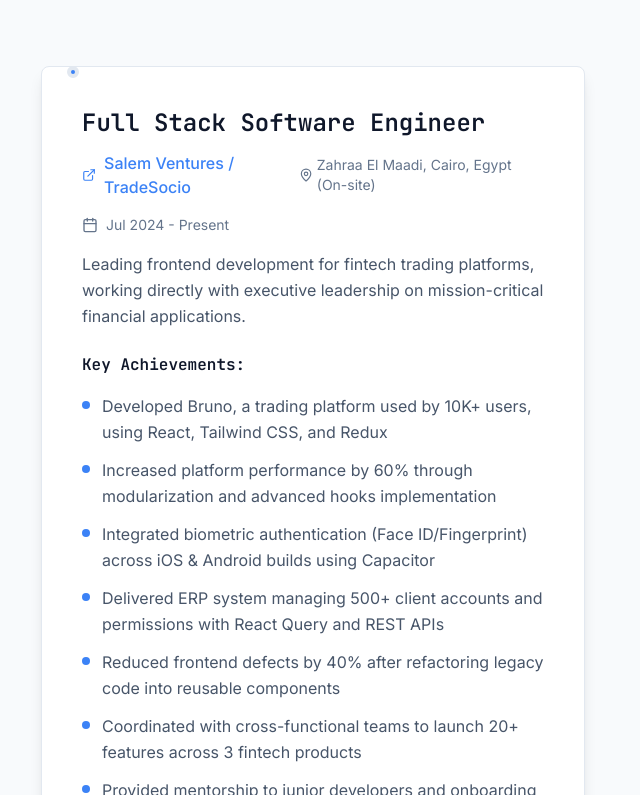
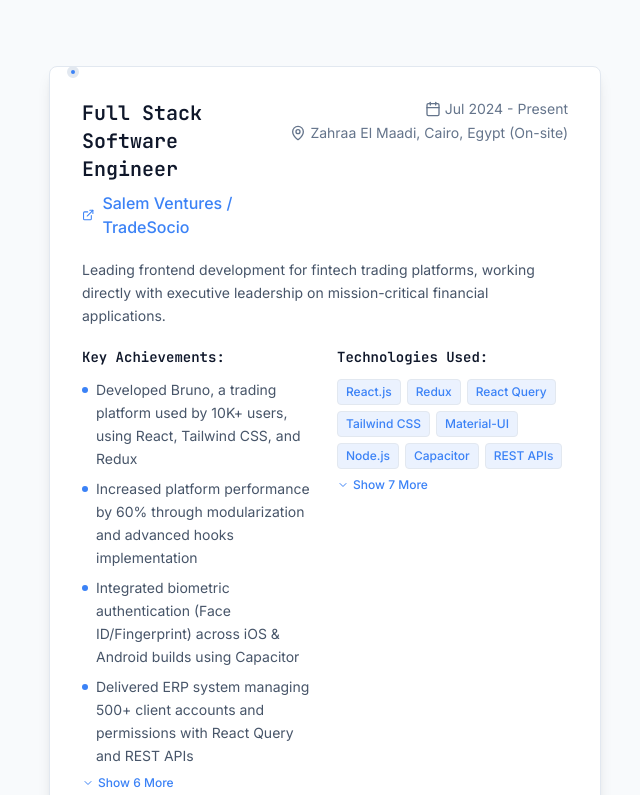
Before and after one commit to YousifAbozid/YousifAbozid.github.io, a React (Vite) app: page / in a window 1280 px wide. Shown: the part 2345-3140 px from the top of the page, without its empty margins (567-1207 px from the left). Built offline with nearby package versions, Linux system fonts and the light colour scheme.

Commit message:
feat: enhance Experience section with expandable achievements and technologies

```diff
--- a/src/components/sections/Experience.tsx
+++ b/src/components/sections/Experience.tsx
@@ -1,4 +1,12 @@
-import { Calendar, MapPin, ExternalLink, Mail } from 'lucide-react';
+import {
+  Calendar,
+  MapPin,
+  ExternalLink,
+  Mail,
+  ChevronDown,
+  ChevronUp,
+} from 'lucide-react';
+import { useState } from 'react';
 import {
   useScrollAnimation,
   useStaggeredAnimation,
@@ -9,6 +17,12 @@ import { cn, createEmailLink } from '../../lib/utils';
 
 export default function Experience() {
   const titleRef = useScrollAnimation({ delay: 200 });
+  const [expandedAchievements, setExpandedAchievements] = useState<Set<string>>(
+    new Set()
+  );
+  const [expandedTechnologies, setExpandedTechnologies] = useState<Set<string>>(
+    new Set()
+  );
 
   useStaggeredAnimation('[data-experience-item]', 200);
 
@@ -16,6 +30,26 @@ export default function Experience() {
     const start = formatDate(startDate);
     const end = endDate ? formatDate(endDate) : 'Present';
     return `${start} - ${end}`;
+  };
+
+  const toggleAchievements = (expId: string) => {
+    const newExpanded = new Set(expandedAchievements);
+    if (newExpanded.has(expId)) {
+      newExpanded.delete(expId);
+    } else {
+      newExpanded.add(expId);
+    }
+    setExpandedAchievements(newExpanded);
+  };
+
+  const toggleTechnologies = (expId: string) => {
+    const newExpanded = new Set(expandedTechnologies);
+    if (newExpanded.has(expId)) {
+      newExpanded.delete(expId);
+    } else {
+      newExpanded.add(expId);
+    }
+    setExpandedTechnologies(newExpanded);
   };
 
   return (
@@ -56,80 +90,143 @@ export default function Experience() {
                   {/* Content */}
                   <div
                     className={cn(
-                      'flex-1 ml-12 md:ml-0 max-w-none md:max-w-2xl lg:max-w-3xl',
-                      index % 2 === 0
-                        ? 'md:pr-12 lg:pr-16'
-                        : 'md:pl-12 lg:pl-16'
+                      'flex-1 ml-12 md:ml-0 max-w-none md:max-w-2xl lg:max-w-4xl',
+                      index % 2 === 0 ? 'md:pr-8 lg:pr-12' : 'md:pl-8 lg:pl-12'
                     )}
                   >
-                    <div className="bg-l-bg-1 dark:bg-d-bg-1 p-8 md:p-10 rounded-lg border border-border-l dark:border-border-d shadow-lg hover:shadow-xl transition-shadow">
-                      {/* Header */}
-                      <div className="mb-6">
-                        <h3 className="text-xl md:text-2xl font-heading font-bold text-l-text-1 dark:text-d-text-1 mb-3">
+                    <div className="bg-l-bg-1 dark:bg-d-bg-1 p-6 md:p-8 rounded-lg border border-border-l dark:border-border-d shadow-lg hover:shadow-xl transition-shadow">
+                      {/* Header - More Compact */}
+                      <div className="mb-5">
+                        <div className="flex flex-col lg:flex-row lg:items-start lg:justify-between mb-3">
+                          <div className="flex-1">
+                            <h3 className="text-lg md:text-xl font-heading font-bold text-l-text-1 dark:text-d-text-1 mb-2">
                               {experience.title}
                             </h3>
-
-                        <div className="flex flex-col lg:flex-row lg:items-center lg:justify-between mb-4">
-                          <div className="flex items-center text-primary font-medium mb-2 lg:mb-0">
+                            <div className="flex items-center text-primary font-medium mb-2">
                               <ExternalLink className="w-4 h-4 mr-2" />
                               {experience.company}
                             </div>
-
-                          <div className="flex items-center text-l-text-3 dark:text-d-text-3 text-sm">
-                            <MapPin className="w-4 h-4 mr-1" />
-                            {experience.location}
-                          </div>
                           </div>
 
-                        <div className="flex items-center text-l-text-3 dark:text-d-text-3 text-sm mb-4">
-                          <Calendar className="w-4 h-4 mr-2" />
+                          {/* Date and Location - Compact */}
+                          <div className="lg:text-right lg:ml-4">
+                            <div className="flex items-center lg:justify-end text-l-text-3 dark:text-d-text-3 text-sm mb-1">
+                              <Calendar className="w-4 h-4 mr-1" />
                               {formatDateRange(
                                 experience.startDate,
                                 experience.endDate
                               )}
                             </div>
+                            <div className="flex items-center lg:justify-end text-l-text-3 dark:text-d-text-3 text-sm">
+                              <MapPin className="w-4 h-4 mr-1" />
+                              {experience.location}
+                            </div>
+                          </div>
+                        </div>
 
-                        <p className="text-l-text-2 dark:text-d-text-2 leading-relaxed text-base">
+                        <p className="text-l-text-2 dark:text-d-text-2 leading-relaxed text-sm">
                           {experience.description}
                         </p>
                       </div>
 
+                      {/* Main Content - Side by Side Layout */}
+                      <div className="grid lg:grid-cols-2 gap-6">
                         {/* Achievements */}
-                      <div className="mb-6">
-                        <h4 className="font-heading font-semibold text-l-text-1 dark:text-d-text-1 mb-4">
+                        <div>
+                          <h4 className="font-heading font-semibold text-l-text-1 dark:text-d-text-1 mb-3 text-sm">
                             Key Achievements:
                           </h4>
-                        <ul className="space-y-3">
-                          {experience.achievements.map(
-                            (achievement, achievementIndex) => (
+                          <ul className="space-y-2">
+                            {(expandedAchievements.has(experience.id)
+                              ? experience.achievements
+                              : experience.achievements.slice(0, 4)
+                            ).map((achievement, achievementIndex) => (
                               <li
                                 key={achievementIndex}
-                                className="flex items-start text-l-text-2 dark:text-d-text-2 leading-relaxed"
+                                className="flex items-start text-l-text-2 dark:text-d-text-2 leading-relaxed text-sm"
                               >
-                                <span className="w-2 h-2 bg-primary rounded-full mr-3 mt-2 flex-shrink-0"></span>
+                                <span className="w-1.5 h-1.5 bg-primary rounded-full mr-2 mt-2 flex-shrink-0"></span>
                                 {achievement}
                               </li>
-                            )
+                            ))}
+                            {experience.achievements.length > 4 && (
+                              <li>
+                                <button
+                                  onClick={() =>
+                                    toggleAchievements(experience.id)
+                                  }
+                                  className="flex items-center text-primary hover:text-primary-dark text-xs font-medium mt-2 transition-colors"
+                                >
+                                  {expandedAchievements.has(experience.id) ? (
+                                    <>
+                                      <ChevronUp className="w-3 h-3 mr-1" />
+                                      Show Less
+                                    </>
+                                  ) : (
+                                    <>
+                                      <ChevronDown className="w-3 h-3 mr-1" />
+                                      Show {experience.achievements.length -
+                                        4}{' '}
+                                      More
+                                    </>
+                                  )}
+                                </button>
+                              </li>
                             )}
                           </ul>
                         </div>
 
                         {/* Technologies */}
                         <div>
-                        <h4 className="font-heading font-semibold text-l-text-1 dark:text-d-text-1 mb-4">
+                          <h4 className="font-heading font-semibold text-l-text-1 dark:text-d-text-1 mb-3 text-sm">
                             Technologies Used:
                           </h4>
-                        <div className="flex flex-wrap gap-2">
-                          {experience.technologies.map(tech => (
+                          <div className="flex flex-wrap gap-1.5">
+                            {(expandedTechnologies.has(experience.id)
+                              ? experience.technologies
+                              : experience.technologies.slice(0, 8)
+                            ).map(tech => (
                               <span
                                 key={tech}
-                              className="px-3 py-1 bg-primary/10 text-primary rounded-full text-sm font-medium border border-primary/20"
+                                className="px-2 py-1 bg-primary/10 text-primary rounded text-xs font-medium border border-primary/20"
                               >
                                 {tech}
                               </span>
                             ))}
                           </div>
+                          {experience.technologies.length > 8 && (
+                            <button
+                              onClick={() => toggleTechnologies(experience.id)}
+                              className="flex items-center text-primary hover:text-primary-dark text-xs font-medium mt-2 transition-colors"
+                            >
+                              {expandedTechnologies.has(experience.id) ? (
+                                <>
+                                  <ChevronUp className="w-3 h-3 mr-1" />
+                                  Show Less
+                                </>
+                              ) : (
+                                <>
+                                  <ChevronDown className="w-3 h-3 mr-1" />
+                                  Show {experience.technologies.length - 8} More
+                                </>
+                              )}
+                            </button>
+                          )}
                         </div>
+                      </div>
+
+                      {/* Certificates/Badges Section - Placeholder for future */}
+                      {/* This will be used for education section */}
+                      {/*
+                      <div className="mt-4 pt-4 border-t border-border-l dark:border-border-d">
+                        <h4 className="font-heading font-semibold text-l-text-1 dark:text-d-text-1 mb-3 text-sm">
+                          Certificates & Achievements:
+                        </h4>
+                        <div className="flex flex-wrap gap-2">
+                          // Certificate badges will go here
+                        </div>
+                      </div>
+                      */}
                     </div>
                   </div>
 
```
Lines whose indentation alone changed are shown as unchanged.
